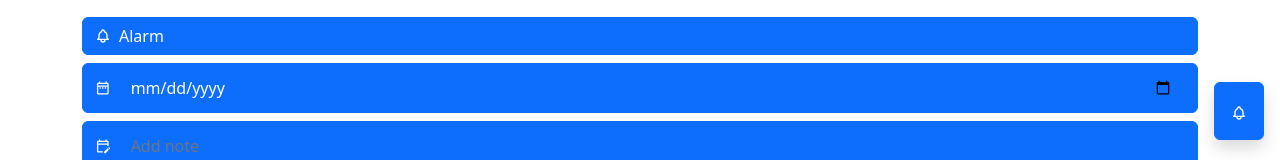
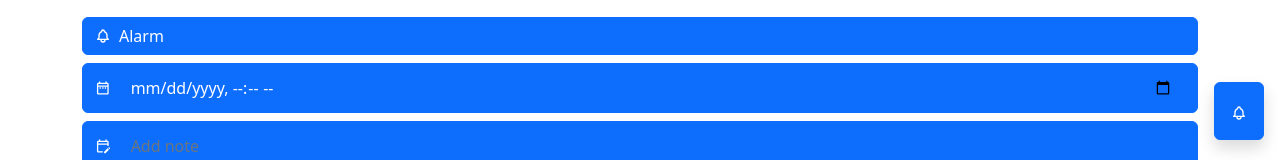
Before and after one commit to Moyinoluwa-10/Todo-App, a React (Create React App) app: page /create-task in a window 1280 px wide. Shown: the part 318-478 px from the top of the page. Built offline with nearby package versions, Linux system fonts and the light colour scheme.

Commit message:
resolution

```diff
--- a/package.json
+++ b/package.json
@@ -14,7 +14,7 @@
     "react-dom": "^18.2.0",
     "react-icons": "^4.6.0",
     "react-router-dom": "^6.4.2",
-    "react-scripts": "5.0.1",
+    "react-scripts": "^5.0.1",
     "react-toastify": "^9.0.8",
     "web-vitals": "^2.1.4",
     "yup": "^0.32.11"
--- a/src/App.js
+++ b/src/App.js
@@ -10,7 +10,7 @@ import ProtectedRoutes from "./Components/ProtectedRoutes/ProtectedRoutes";
 
 function App() {
   return (
-    <div class="container">
+    <div className="container">
       <Router>
         <Routes>
           <Route exact path={"/tasks"} element={<Task />} />
--- a/src/Pages/CreateNewTask/CreateNewTask.jsx
+++ b/src/Pages/CreateNewTask/CreateNewTask.jsx
@@ -67,7 +67,6 @@ const CreateNewTask = () => {
       ...userInput,
     };
     console.log(newTaskData);
-    localStorage.setItem(...userInput, newTaskData.current.value);
   };
 
   const [windowSize, setWindowSize] = useState(getWindowSize());
@@ -107,6 +106,7 @@ const CreateNewTask = () => {
               <Form.Label>Title</Form.Label>
               <Form.Control
                 type="text"
+                value={userInput.enteredTitle}
                 placeholder="Title"
                 onChange={titleChangeHandler}
               />
@@ -114,6 +114,7 @@ const CreateNewTask = () => {
             <Form.Control
               type="text"
               placeholder="description"
+              value={userInput.enteredDescription}
               className="w-md-100  description"
               onChange={descriptionChangeHandler}
             />
@@ -132,12 +133,13 @@ const CreateNewTask = () => {
           <button
             type="button"
             className="btn btn-primary d-flex justify-content-start align-items-center gap-2 text-"
-            htmlFor="date"
+            htmlFor="datetime"
           >
             <MdOutlineDateRange />
             <Form.Control
-              name="date"
-              type="date"
+              name="datetime"
+              type="datetime-local"
+              value={userInput.enteredDate}
               title="Choose your color"
               className="bg-primary border-0 text-white"
               onChange={dateChangeHandler}
@@ -152,6 +154,7 @@ const CreateNewTask = () => {
             <Form.Control
               type="text"
               title="Add your notes"
+              value={userInput.enteredNote}
               placeholder="Add note"
               className="bg-primary border-0 text-white"
               onChange={noteChangeHandler}
@@ -166,6 +169,7 @@ const CreateNewTask = () => {
             <Form.Select
               aria-label="Default select example"
               className="bg-primary border-0 text-white"
+              value={userInput.enteredCategory}
               onChange={categoryChangeHandler}
             >
               <option value="">Category</option>
@@ -187,6 +191,7 @@ const CreateNewTask = () => {
             <div className="text">Voice to text</div>
           </button>
         </div>
+
         {windowSize.innerWidth < 500 ? (
           <Add />
         ) : (
--- a/src/Pages/Login/Login.jsx
+++ b/src/Pages/Login/Login.jsx
@@ -1,6 +1,6 @@
 import React from "react";
 import "./Login.css";
-import RegisterImage from "../../Assets/Images/register.png";
+import RegisterImage from "../../assets/images/register.png";
 import { useFormik } from "formik";
 import { ToastContainer, toast } from "react-toastify";
 import 'react-toastify/dist/ReactToastify.css';
--- a/src/Pages/Register/Register.jsx
+++ b/src/Pages/Register/Register.jsx
@@ -1,6 +1,6 @@
 import React from "react";
 import "./Register.css";
-import RegisterImage from "../../Assets/Images/register.png";
+import RegisterImage from "../../assets/images/register.png";
 import { useFormik } from "formik";
 import { ToastContainer, toast } from "react-toastify";
 import "react-toastify/dist/ReactToastify.css";
--- a/src/Pages/Task/Task.jsx
+++ b/src/Pages/Task/Task.jsx
@@ -1,14 +1,15 @@
 import React, { useState, useEffect } from "react";
 import "./Task.css";
 import Tasktype from "../../Components/Tasktype/Tasktype";
-import AllImage from "../../Assets/svgs/all.svg";
-import WorkImage from "../../Assets/svgs/work.svg";
-import MusicImage from "../../Assets/svgs/music.svg";
-import DesignImage from "../../Assets/svgs/design.svg";
-import StudyImage from "../../Assets/svgs/study.svg";
-import TeamworkImage from "../../Assets/svgs/teamwork.svg";
-import ResetImage from "../../Assets/svgs/reset.svg";
-import { Link } from "react-router-dom";
+import Add from "../../Components/Add/Add";
+import AllImage from "../../assets/svgs/all.svg";
+// import WorkImage from "../../assets/svgs/work.svg";
+// import MusicImage from "../../assets/svgs/music.svg";
+// import DesignImage from "../../assets/svgs/design.svg";
+// import StudyImage from "../../assets/svgs/study.svg";
+// import TeamworkImage from "../../assets/svgs/teamwork.svg";
+import ResetImage from "../../assets/svgs/reset.svg";
+import { Link, useNavigate } from "react-router-dom";
 
 const Task = () => {
   useEffect(() => {
@@ -61,6 +62,8 @@ const Task = () => {
   //     });
   // };
 
+
+
   return (
     <div className="tasks">
       <div className="section-header">
@@ -106,6 +109,9 @@ const Task = () => {
         /> */}
         {/* <Tasktype TaskImage={StudyImage} TaskName={"Study"} TaskNumber={6} /> */}
       </div>
+      <Link to={"/create-task"}>
+        <Add />
+      </Link>
     </div>
   );
 };
```
Also changed, not shown: 1 other file (tests, documents, lock files or other folders).
